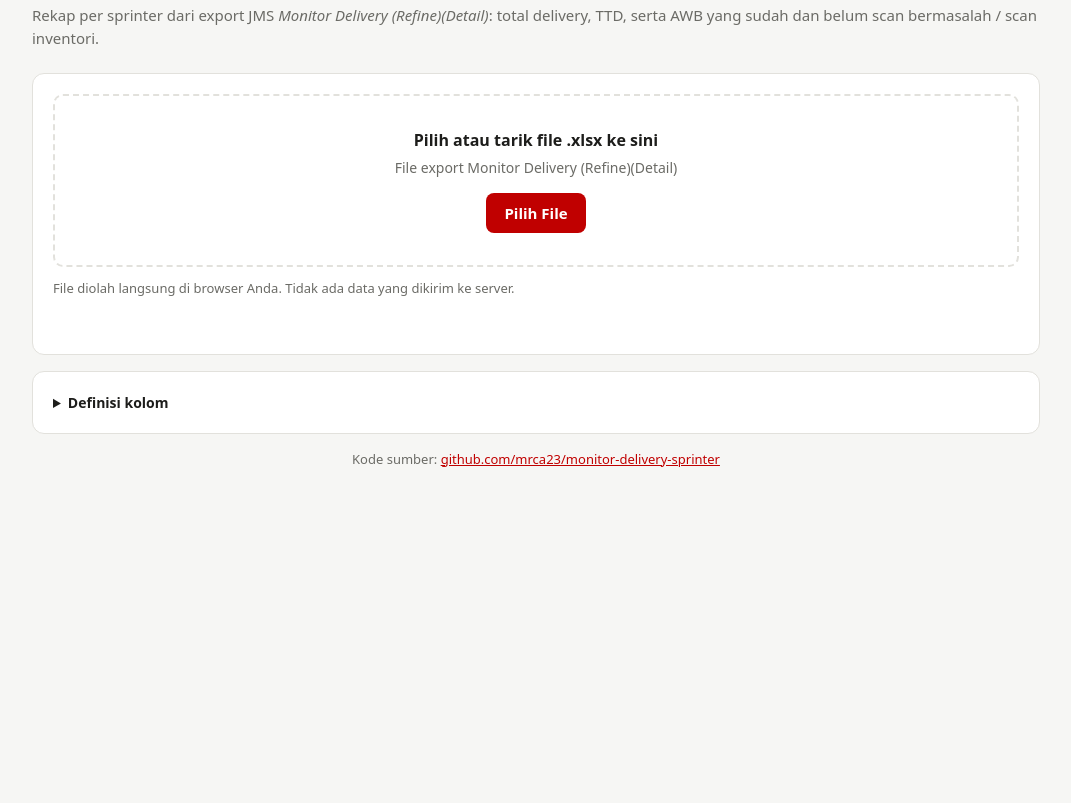
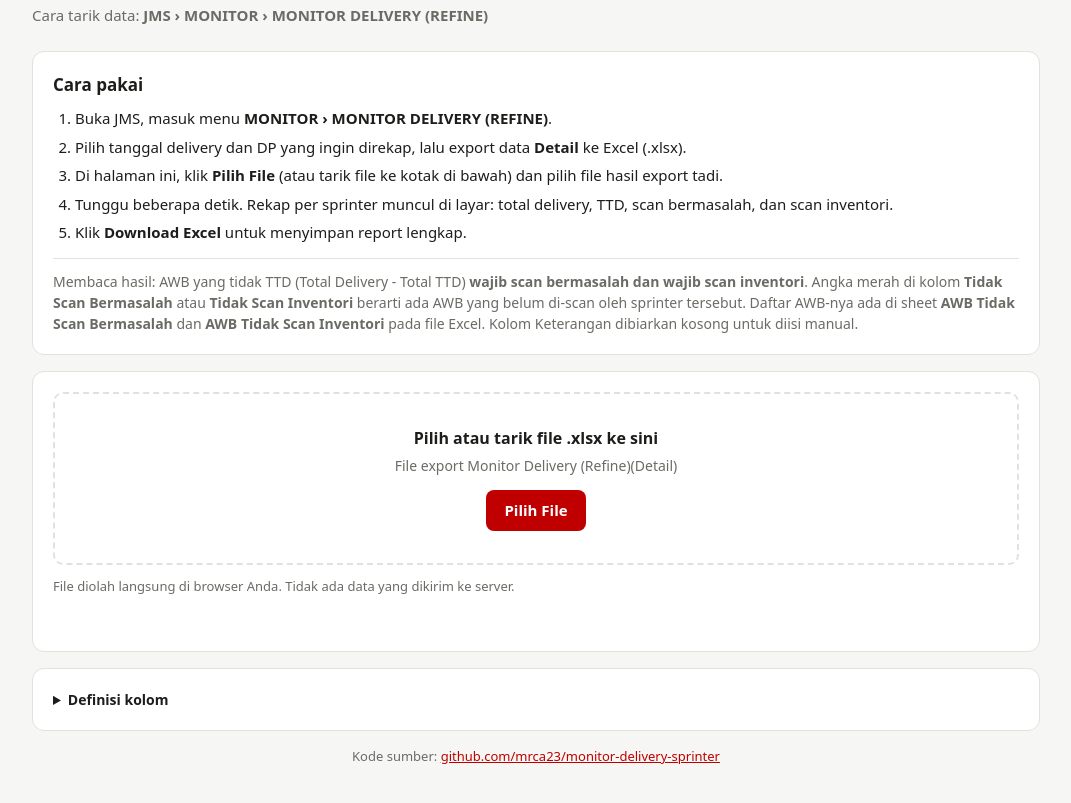
Before and after one commit to mrca23/monitor-delivery-sprinter, a plain HTML site: page index.html in a window 1280 px wide. Shown: the part 71-874 px from the top of the page, without its empty margins (104-1175 px from the left). Before the commit the page ends 800 px from the top, so only its background shows below. Drawn offline with nearby package versions, Linux system fonts and the light colour scheme.

Commit message:
Ganti subjudul dengan cara tarik data JMS, tambah panduan cara pakai
Co-Authored-By: Claude Opus 5 <noreply@anthropic.com>

```diff
--- a/index.html
+++ b/index.html
@@ -49,6 +49,10 @@
   td.n, th.n { text-align: right; font-variant-numeric: tabular-nums; }
   td.merah { background: var(--warn-bg); font-weight: 600; }
   tr.total td { background: var(--total-bg); font-weight: 700; }
+  .judul-kecil { font-size: 17px; margin: 0 0 10px; }
+  .langkah { margin: 0; padding-left: 22px; }
+  .langkah li { margin-bottom: 6px; }
+  .catatan { font-size: 14px; color: var(--muted); margin: 14px 0 0; padding-top: 12px; border-top: 1px solid var(--line); }
   details { font-size: 14px; }
   details summary { cursor: pointer; font-weight: 600; }
   details ul { color: var(--muted); padding-left: 20px; margin: 10px 0 0; }
@@ -60,7 +64,21 @@
 <body>
 <main>
   <h1>Report Sprinter Delivery</h1>
-  <p class="sub">Rekap per sprinter dari export JMS <em>Monitor Delivery (Refine)(Detail)</em>: total delivery, TTD, serta AWB yang sudah dan belum scan bermasalah / scan inventori.</p>
+  <p class="sub">Cara tarik data: <b>JMS &rsaquo; MONITOR &rsaquo; MONITOR DELIVERY (REFINE)</b></p>
+
+  <section class="card">
+    <h2 class="judul-kecil">Cara pakai</h2>
+    <ol class="langkah">
+      <li>Buka JMS, masuk menu <b>MONITOR &rsaquo; MONITOR DELIVERY (REFINE)</b>.</li>
+      <li>Pilih tanggal delivery dan DP yang ingin direkap, lalu export data <b>Detail</b> ke Excel (.xlsx).</li>
+      <li>Di halaman ini, klik <b>Pilih File</b> (atau tarik file ke kotak di bawah) dan pilih file hasil export tadi.</li>
+      <li>Tunggu beberapa detik. Rekap per sprinter muncul di layar: total delivery, TTD, scan bermasalah, dan scan inventori.</li>
+      <li>Klik <b>Download Excel</b> untuk menyimpan report lengkap.</li>
+    </ol>
+    <p class="catatan">Membaca hasil: AWB yang tidak TTD (Total Delivery - Total TTD) <b>wajib scan bermasalah dan wajib scan inventori</b>.
+      Angka merah di kolom <b>Tidak Scan Bermasalah</b> atau <b>Tidak Scan Inventori</b> berarti ada AWB yang belum di-scan oleh sprinter tersebut.
+      Daftar AWB-nya ada di sheet <b>AWB Tidak Scan Bermasalah</b> dan <b>AWB Tidak Scan Inventori</b> pada file Excel. Kolom Keterangan dibiarkan kosong untuk diisi manual.</p>
+  </section>
 
   <section class="card">
     <div class="drop" id="drop">
```
Also changed, not shown: 1 other file.
